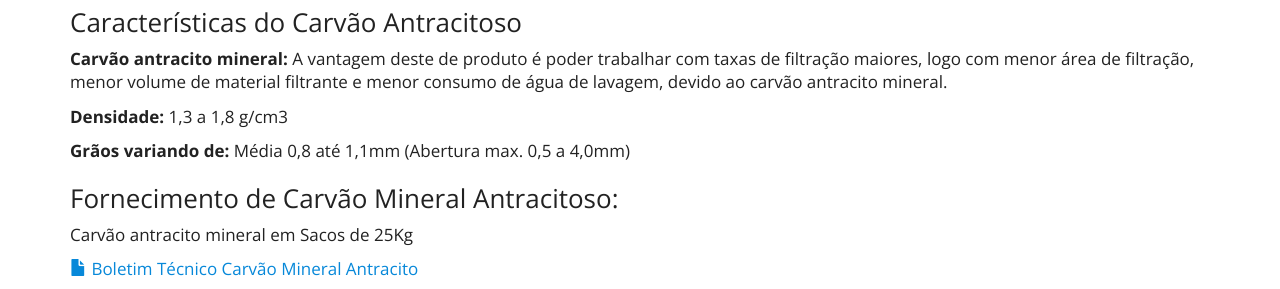
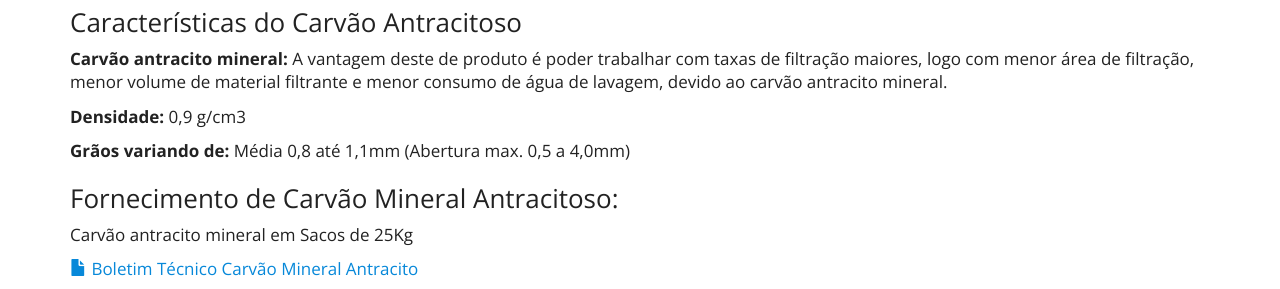
Before and after one commit to purewaterefluentes/purewaterefluentes.github.io, a Jekyll site: the page built from produtos/carvao-antracito.md, in a window 1280 px wide and 900 px high, scrolled down 712 px. Shown: the part 424-713 px from the top of the window. Built offline with Jekyll 4.4.1, drawn with Linux system fonts in a browser that asks for light colours; nearby versions of some CDN libraries.

Commit message:
Update carvao-antracito.md

```diff
--- a/produtos/carvao-antracito.md
+++ b/produtos/carvao-antracito.md
@@ -28,7 +28,7 @@ Destinado à filtração em filtros de camada dupla (areia e antracito), com uso
 
 **Carvão antracito mineral:** A vantagem deste de produto é poder trabalhar com taxas de filtração maiores, logo com menor área de filtração, menor volume de material filtrante e menor consumo de água de lavagem, devido ao carvão antracito mineral.
 
-**Densidade:** 1,3 a 1,8 g/cm3
+**Densidade:** 0,9 g/cm3
 
 **Grãos variando de:** Média 0,8 até 1,1mm (Abertura max. 0,5 a 4,0mm)
 
```
